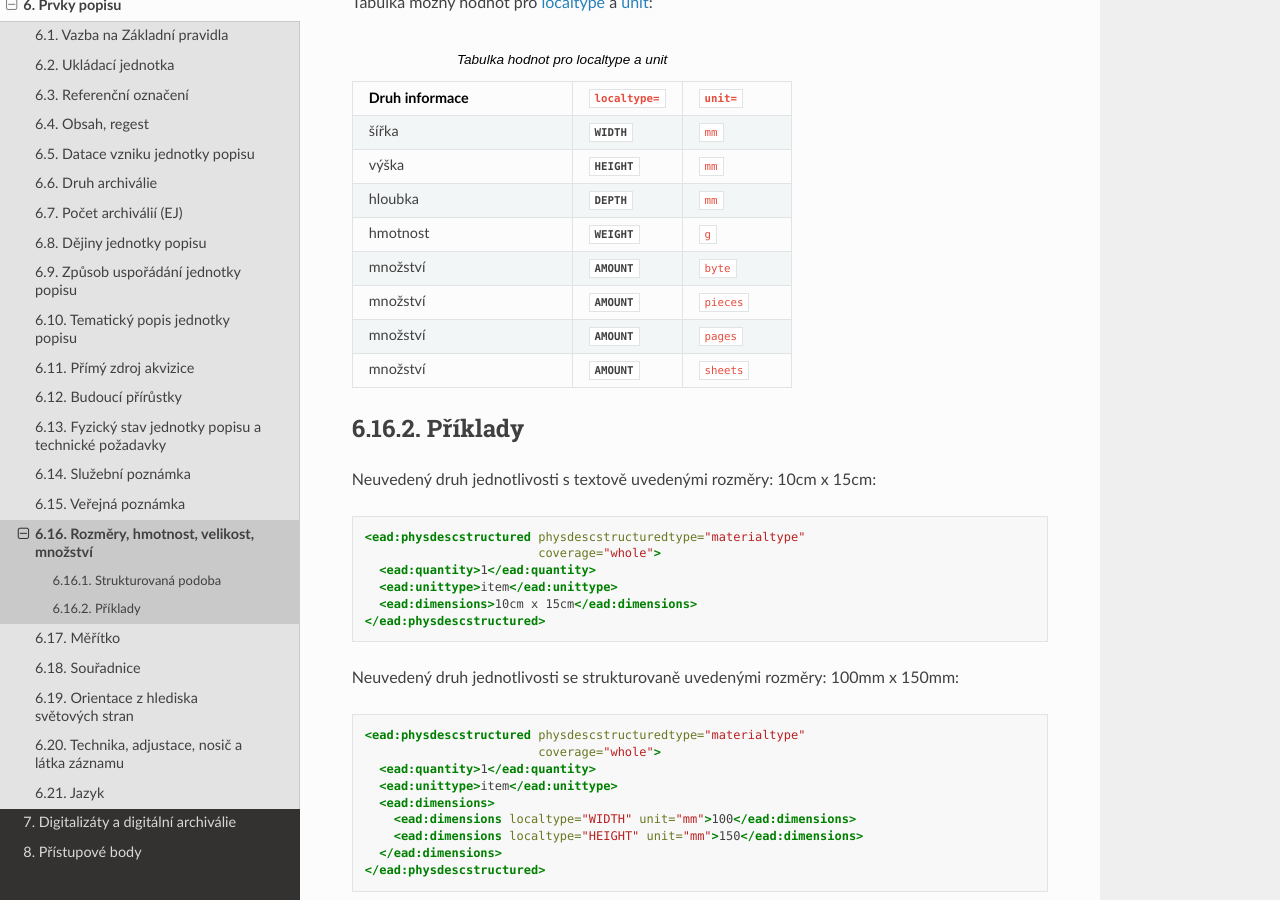
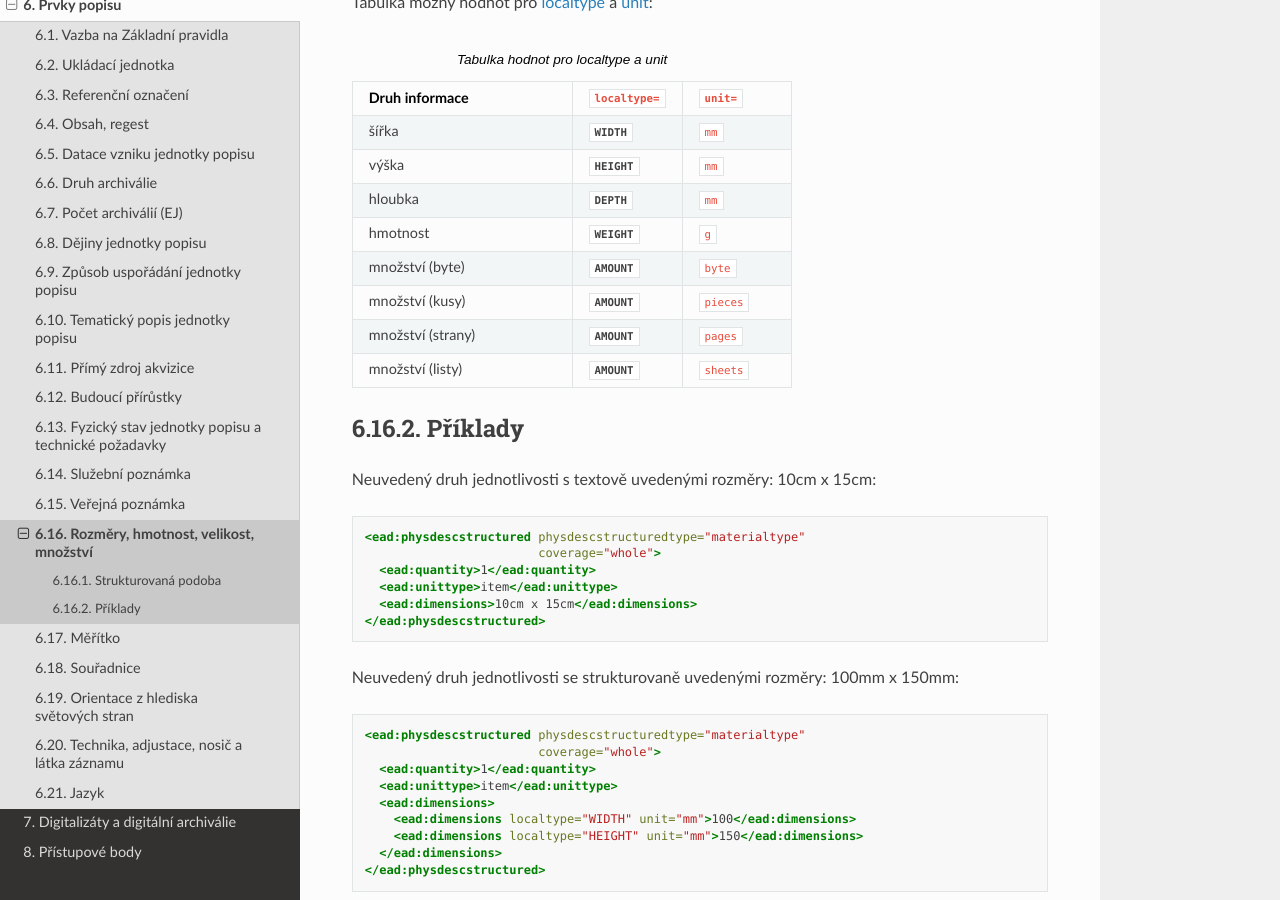
Before and after one commit to elzasw/ead3doc, a Sphinx documentation site: the page built from doc/source/prvky-popisu/rozmery.rst, in a window 1280 px wide and 900 px high, scrolled down 657 px. Built offline with Sphinx 7.4.7 and the Read the Docs theme 2.0.0, drawn with Linux system fonts in a browser that asks for light colours.

Commit message:
Oprava rozmery / mnozstvi

```diff
--- a/doc/source/prvky-popisu/rozmery.rst
+++ b/doc/source/prvky-popisu/rozmery.rst
@@ -49,16 +49,16 @@ a `unit <https://www.loc.gov/ead/EAD3taglib/EAD3.html#attr-unit>`_:
    * - hmotnost
      - :token:`WEIGHT`
      - ``g``
-   * - množství
+   * - množství (byte)
      - :token:`AMOUNT`
      - ``byte``
-   * - množství
+   * - množství (kusy)
      - :token:`AMOUNT`
      - ``pieces``
-   * - množství
+   * - množství (strany)
      - :token:`AMOUNT`
      - ``pages``
-   * - množství
+   * - množství (listy)
      - :token:`AMOUNT`
      - ``sheets``
 
```
